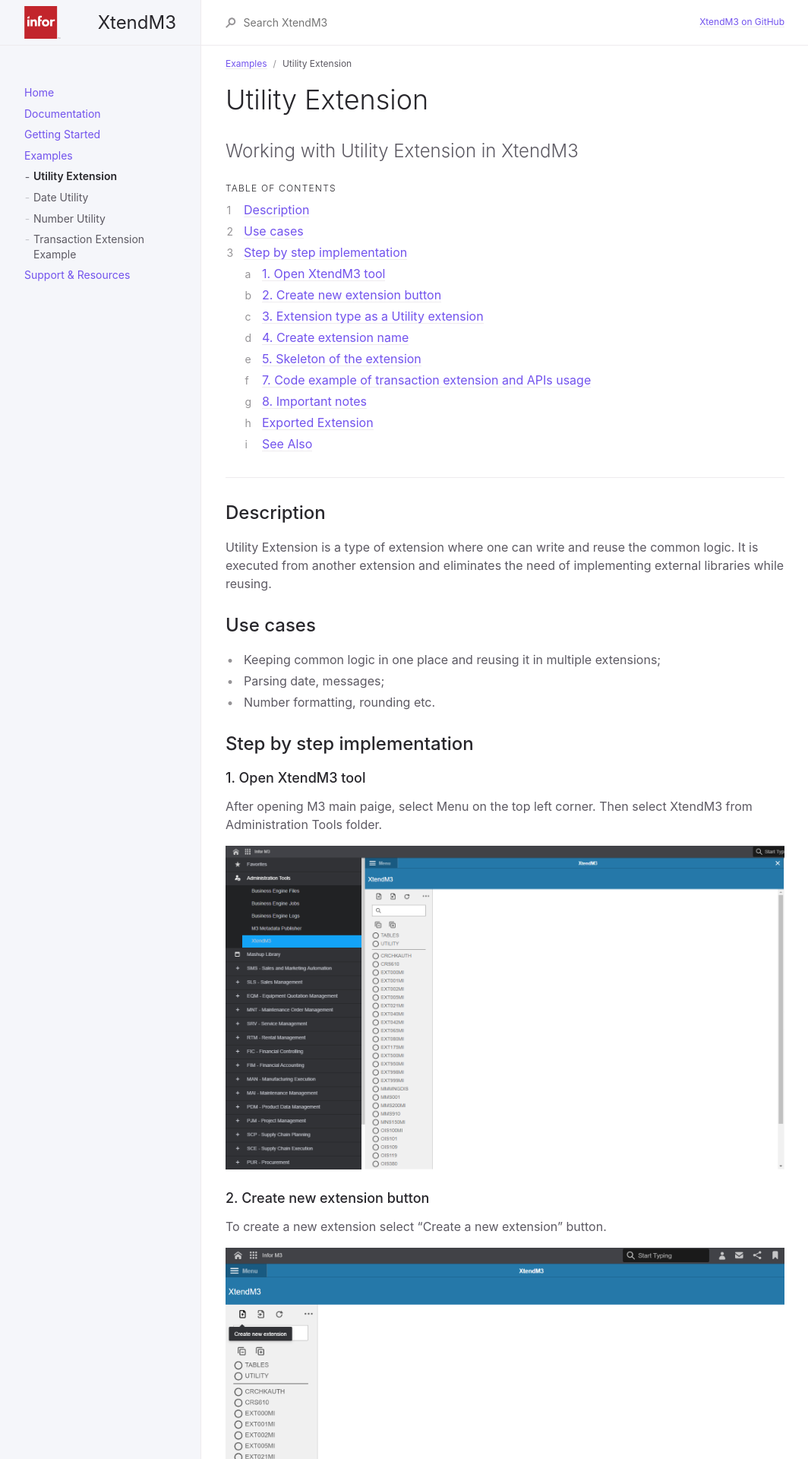
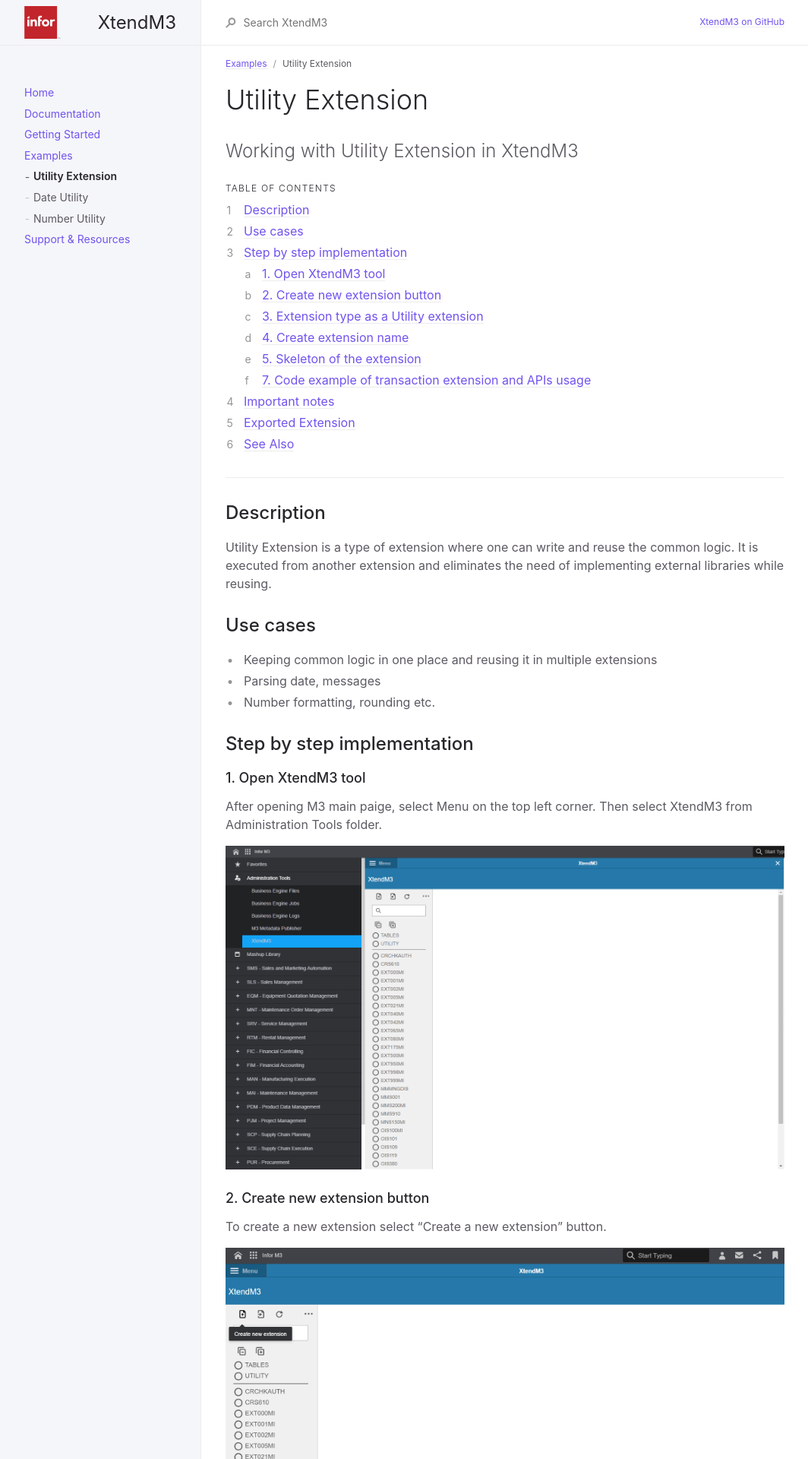
Before and after one commit to infor-cloud/xtendm3, a Jekyll site: the page built from docs/examples/Utility-extension.md, in a window 1280 px wide. Shown: the top 1920 px of the page at 76% size, without its empty margins (107-1171 px from the left). Built offline with Jekyll 4.4.1, drawn with Linux system fonts in a browser that asks for light colours; some of the changed text lies outside the part shown.

Commit message:
Utility extension - title, table of contents, layout

```diff
--- a/docs/examples/Utility-extension.md
+++ b/docs/examples/Utility-extension.md
@@ -23,8 +23,8 @@ Working with Utility Extension in XtendM3
 Utility Extension is a type of extension where one can write and reuse the common logic. It is executed from another extension and eliminates the need of implementing external libraries while reusing.
 
 ## Use cases
-* Keeping common logic in one place and reusing it in multiple extensions;
-* Parsing date, messages;
+* Keeping common logic in one place and reusing it in multiple extensions
+* Parsing date, messages
 * Number formatting, rounding etc.
 
 ## Step by step implementation
@@ -75,16 +75,16 @@ Example below shows utility used to date and time formatting that can be called
 
 <img src="../../../assets/attachments/ext-util/code_example.png" width="950">
 
-To finish save written extension by clicking “Save” button. It is not necesary to activate the extension from settings for it to be exectuted.
+To finish save written extension by clicking “Save” button. It is not necesary to activate the extension from settings for it to be executed.
 
-### 8. Important notes
-* Always test the examples for your own solution before using them in production.
-* It is a good practice to use a test compilation of the program before running.
-* Data presented in the examples is random.
+## Important notes
+* Always test the examples for your own solution before using them in production
+* It is a good practice to use a test compilation of the program before running
+* Data presented in the examples is random
 
-### Exported Extension
+## Exported Extension
 - [Utility Extension Example.json](../../../assets/attachments/ext-util/UTILITY-DateFormat.json)
 
-### See Also
+## See Also
 [More examples](../../../docs/examples)<br>
 [API documentation](../../../docs/documentation)
```
Also changed, not shown: docs/examples/example-004.md (deleted, +0 -118 lines).
